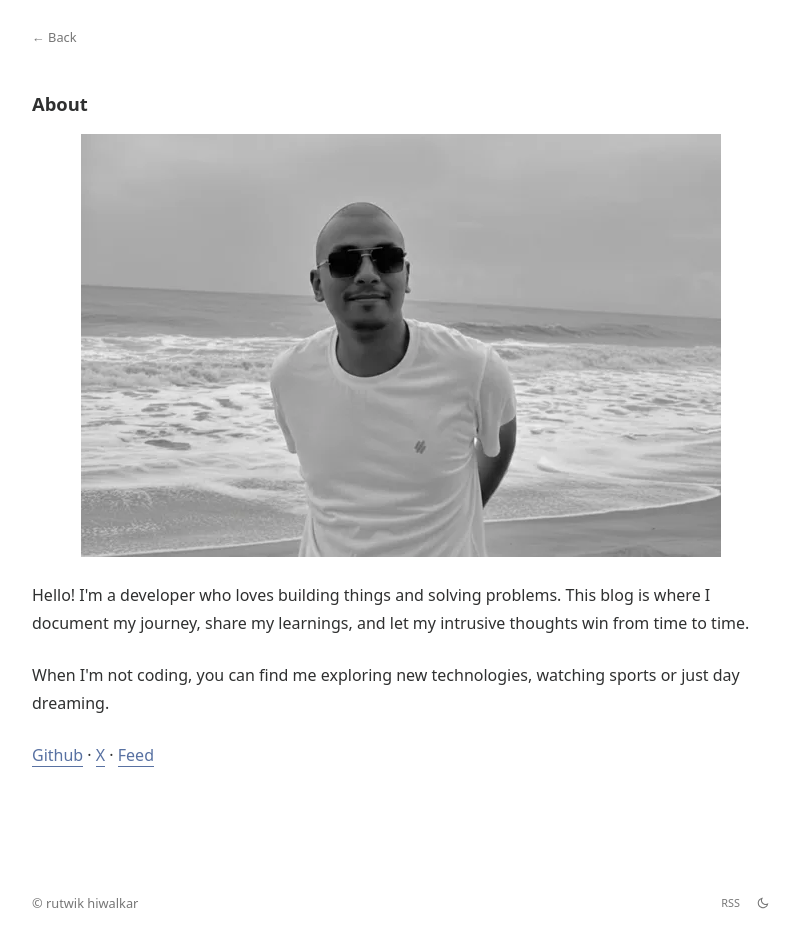
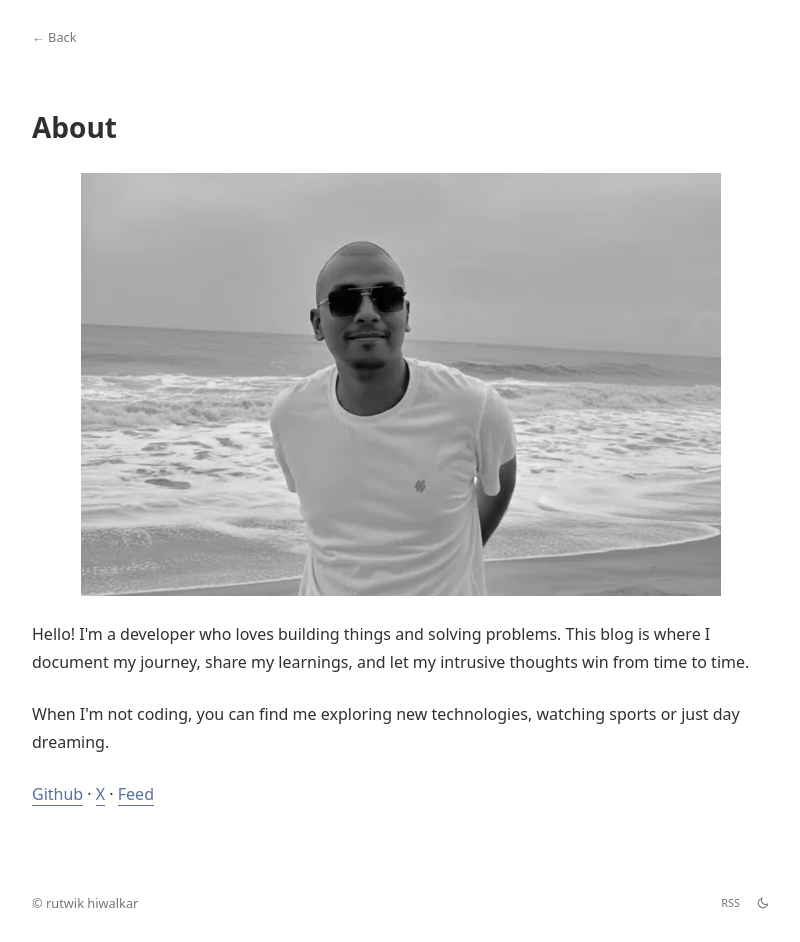
Before and after one commit to rutwikhdev/rutwikhdev.github.io, a Jekyll site: the page built from about.md, in a window 1280 px wide and 942 px high. Shown: the whole window, without its empty margins (239-1039 px from the left). Built offline with Jekyll 4.4.1, drawn with Linux system fonts in a browser that asks for light colours.

Commit message:
chore: styling

```diff
--- a/css/main.scss
+++ b/css/main.scss
@@ -116,7 +116,7 @@ a:focus-visible {
 
 .prose {
   h1 {
-    font-size: 1.15em;
+    font-size: 1.75em;
     font-weight: bolder;
     margin: 1.5em 0 0.75em;
   }
@@ -557,7 +557,7 @@ header {
 .section-title {
   padding: 0 15px;
   h1 {
-    font-size: 1.15em;
+    font-size: 1.75em;
     margin: 1.5em 0 0.75em;
   }
   p {
```
